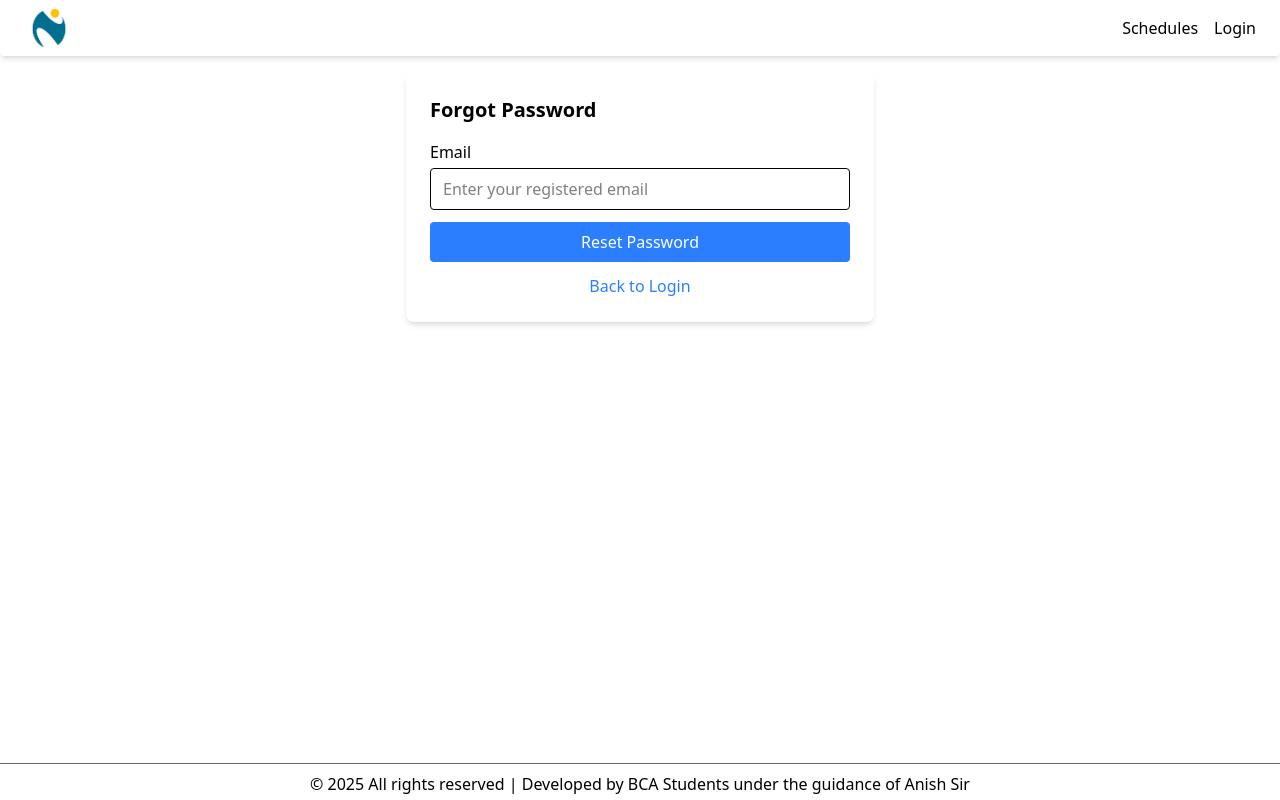
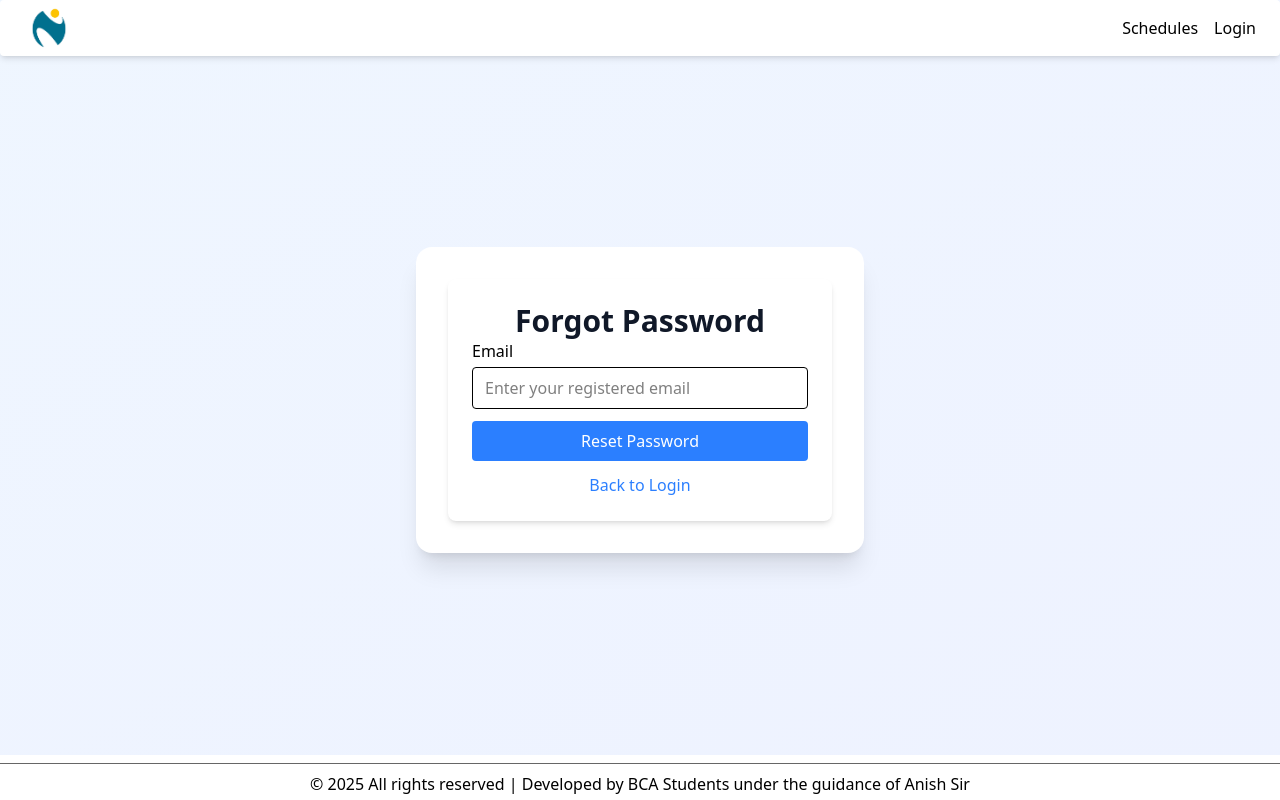
Before and after one commit to aadik6/LabScheduling, a React (Vite) app: page /forget in a window 1280 px wide. Built offline with nearby package versions, Linux system fonts and the light colour scheme; no server answers.

Commit message:
fixing conflict

```diff
--- a/src/component/component.css
+++ b/src/component/component.css
@@ -7,11 +7,17 @@
     width: 50px;
 }
 
-
+.parent-header{
+    position: fixed;
+    top: 0;
+    width: 100%;
+    z-index: +1;
+}
 .parent-footer {
-    position: absolute;
+    position: fixed;
     width: 100%;
     bottom: 0;
+    background-color: #fff;
 }
 
 .footer hr{
--- a/src/component/scheduleClass.jsx
+++ b/src/component/scheduleClass.jsx
@@ -144,7 +144,7 @@ function ScheduleClass() {
   };
 
   return (
-    <div className="min-h-screen bg-gray-50 flex items-center justify-center p-4">
+    <div className="min-h-screen bg-gray-50 flex items-center justify-center px-4 py-8">
       <div className="bg-white shadow-md rounded-lg p-8 w-full max-w-2xl border border-gray-200">
         <h2 className="text-3xl font-bold text-center text-gray-800 mb-6">
           Schedule Lab Class
--- a/src/pages/forgetPw.jsx
+++ b/src/pages/forgetPw.jsx
@@ -4,10 +4,10 @@ import { NavLink } from 'react-router-dom'
 function ForgetPassword() {
     return (
         <>
-            <div className="container mx-auto max-w-[500px] p-4">
-                <div className="forget-container">
+            <div className="container min-h-screen bg-gradient-to-br from-blue-50 to-indigo-50 flex items-center justify-center p-4 ">
+                <div className="forget-container bg-white rounded-2xl shadow-xl w-full max-w-md p-8 space-y-8">
                     <div className="forget-form bg-white p-6 rounded-lg shadow-md">
-                        <h2 className="text-xl font-bold mb-4">Forgot Password</h2>
+                        <h2 className="text-3xl text-center font-bold text-gray-900">Forgot Password</h2>
                         <form id="forget-form">
                             <div className="mb-3">
                                 <label htmlFor="forget-email" className="form-label block mb-1">
@@ -31,7 +31,6 @@ function ForgetPassword() {
                                 <NavLink
                                     to = "/login"
                                     className="text-blue-500 hover:underline"
-                                    // onClick={() => handleFormSwitch("login")}
                                 >
                                     Back to Login
                                 </NavLink>
```
Also changed, not shown: 1 other file (tests, documents, lock files or other folders).
